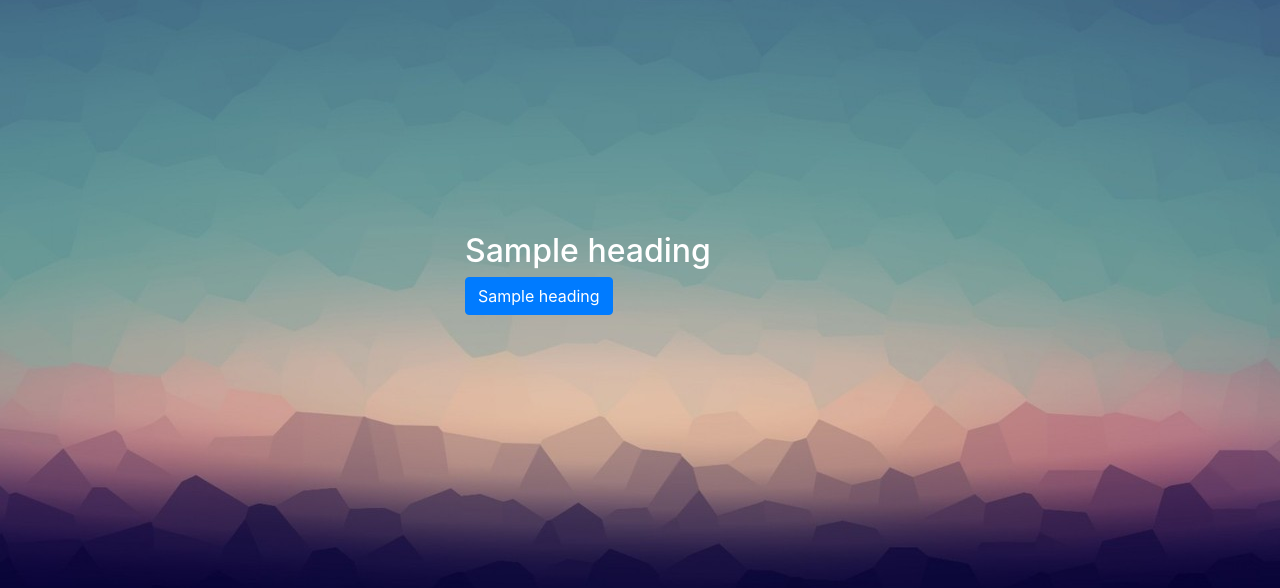
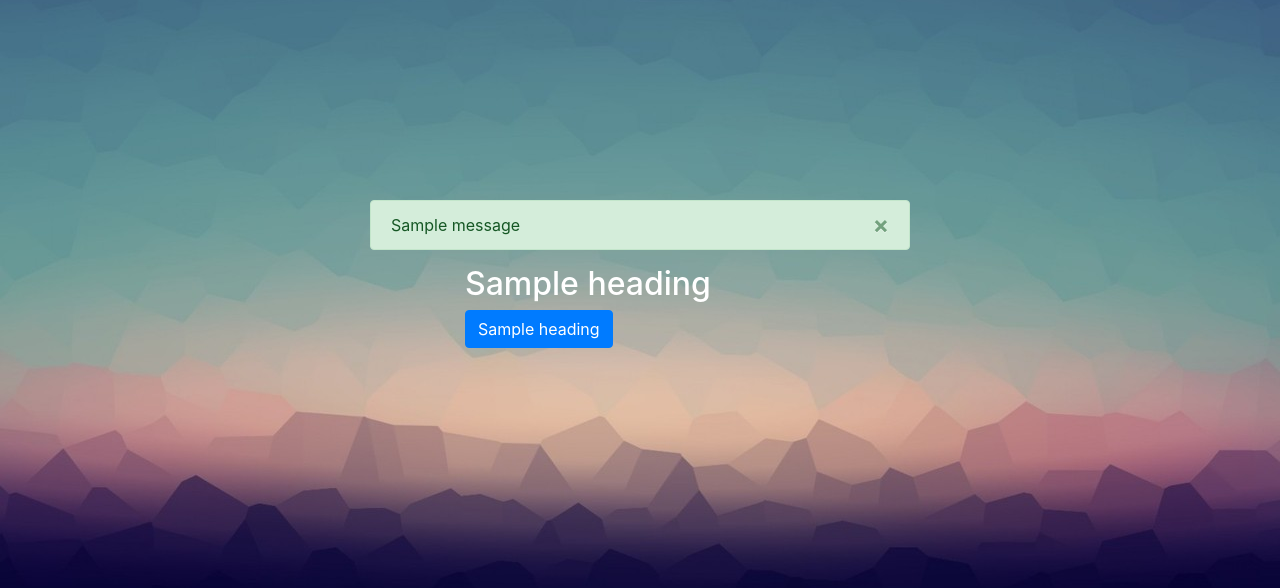
Before and after one commit to mohi7solanki/Url-Shortener, a Django app: template accounts/templates/accounts/form.html in a window 1280 px wide. Shown: the part 166-754 px from the top of the page. Run offline with Django 3.2, Linux system fonts and the light colour scheme; the template is opened without the code that fills it: most values are stand-ins (such as "Sample title", 1, 10 or a date in 2020); one stand-in notice (Sample message) is shown; some libraries are stand-ins or nearby versions.

Commit message:
add messages

```diff
--- a/accounts/views.py
+++ b/accounts/views.py
@@ -2,6 +2,7 @@ from django.shortcuts import render
 from .forms import UserForm, UserLoginForm
 from django.views.generic.edit import FormView
 from django.http import HttpResponseRedirect
+from django.contrib import messages
 from django.contrib.auth import authenticate, login, logout
 
 
@@ -55,4 +56,6 @@ class UserRegistrationView(FormView):
 
 def logoutView(request):
 	logout(request)
+	template_name = 'shortener/home.html'
+	messages.success(request, 'Logged Out successfully!')
 	return HttpResponseRedirect('/')
--- a/shortener/templates/shortener/layout.html
+++ b/shortener/templates/shortener/layout.html
@@ -60,6 +60,7 @@
     </nav>
 
 	<div class="container">
+		{% include 'shortener/messages.html' %}
 		{% block content %}
 		{% endblock %}
 	</div>
@@ -74,6 +75,10 @@
 
 	<script src="https://cdnjs.cloudflare.com/ajax/libs/clipboard.js/1.7.1/clipboard.min.js"></script>
 
+	<script type="text/javascript">
+		$(".alert").alert()
+	</script>
+
 	{% block script %}
 	{% endblock %}
 
--- /dev/null
+++ b/shortener/templates/shortener/messages.html
@@ -0,0 +1,14 @@
+{% if messages %}
+<div class="row">
+	<div class="col-lg-6 col-md-8 mx-auto">
+    {% for message in messages %}
+	   <div class="alert alert-success alert-dismissible fade show" role="alert">
+		  <button type="button" class="close" data-dismiss="alert" aria-label="Close">
+		    <span aria-hidden="true">&times;</span>
+		  </button>
+		  {{ message }}
+		</div>
+    {% endfor %}
+	</div>
+</div>
+{% endif %}
```
Also changed, not shown: db.sqlite3.
